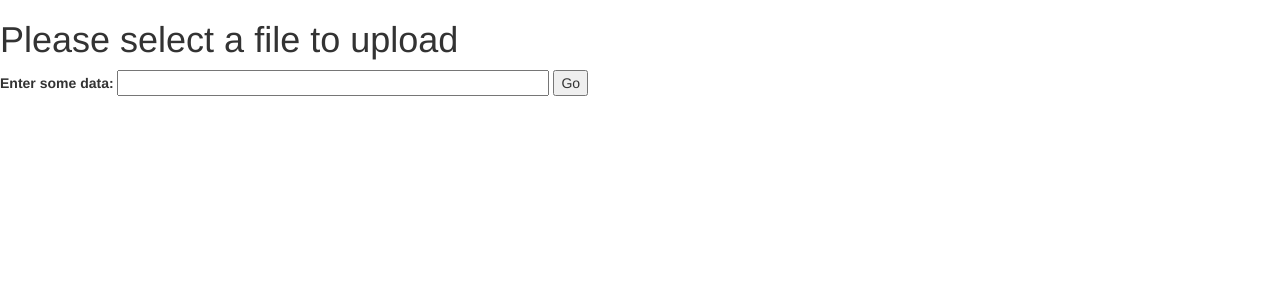
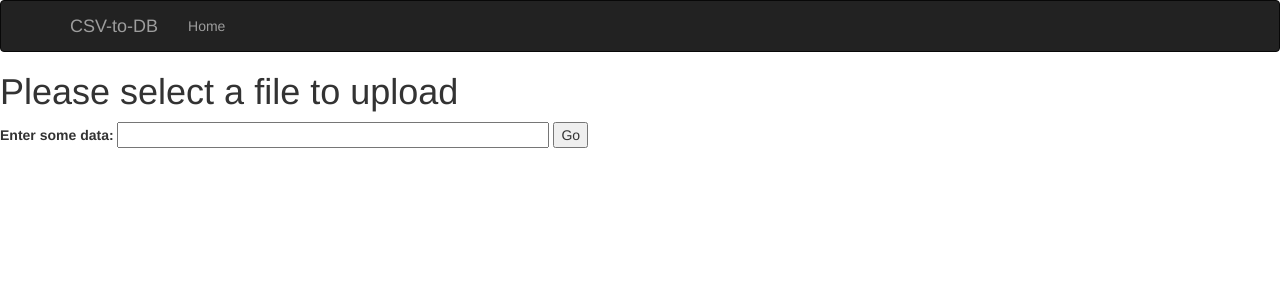
Before and after one commit to alexkelley/SQLite_Utilities, a Flask app: page / in a window 1280 px wide. Shown: the top 300 px of the page. Run offline with Flask 2, Linux system fonts and the light colour scheme; some libraries are stand-ins or nearby versions.

Commit message:
working Bootstrap navigation

```diff
--- a/templates/base.html
+++ b/templates/base.html
@@ -14,6 +14,8 @@
 
 <body>
   {% block body %}
+  {% block navbar %}
+  {% endblock %}
   {% endblock %}
 </body>
 </html>
--- a/templates/index.html
+++ b/templates/index.html
@@ -1,12 +1,28 @@
 {% extends "bootstrap/base.html" %}
 
-{% block title %}Index - CSV Loader{% endblock %}
+{% block title %}CSV Parser{% endblock %}
 
 {% block navbar %}
-<div class="navbar navbar-fixed-top">
-  <!-- ... -->
+<div class="navbar navbar-inverse" role="navigation">
+    <div class="container">
+        <div class="navbar-header">
+            <button type="button" class="navbar-toggle" data-toggle="collapse" data-target=".navbar-collapse">
+                <span class="sr-only">Toggle navigation</span>
+                <span class="icon-bar"></span>
+                <span class="icon-bar"></span>
+                <span class="icon-bar"></span>
+            </button>
+            <a class="navbar-brand" href="/">CSV-to-DB</a>
+        </div>
+        <div class="navbar-collapse collapse">
+            <ul class="nav navbar-nav">
+                <li><a href="/">Home</a></li>
+            </ul>
+        </div>
+    </div>
 </div>
 {% endblock %}
+
 
 {% block content %}
   <h1>Please select a file to upload</h1>
```
